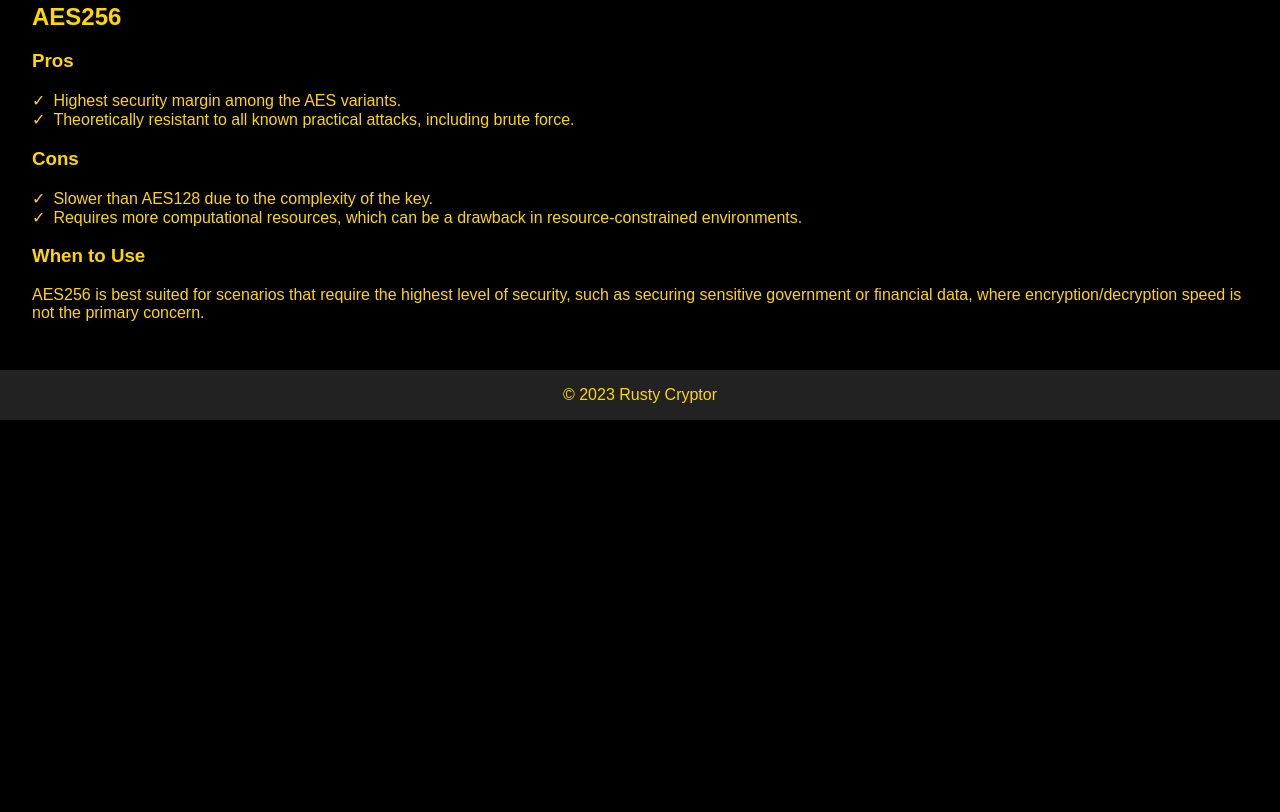
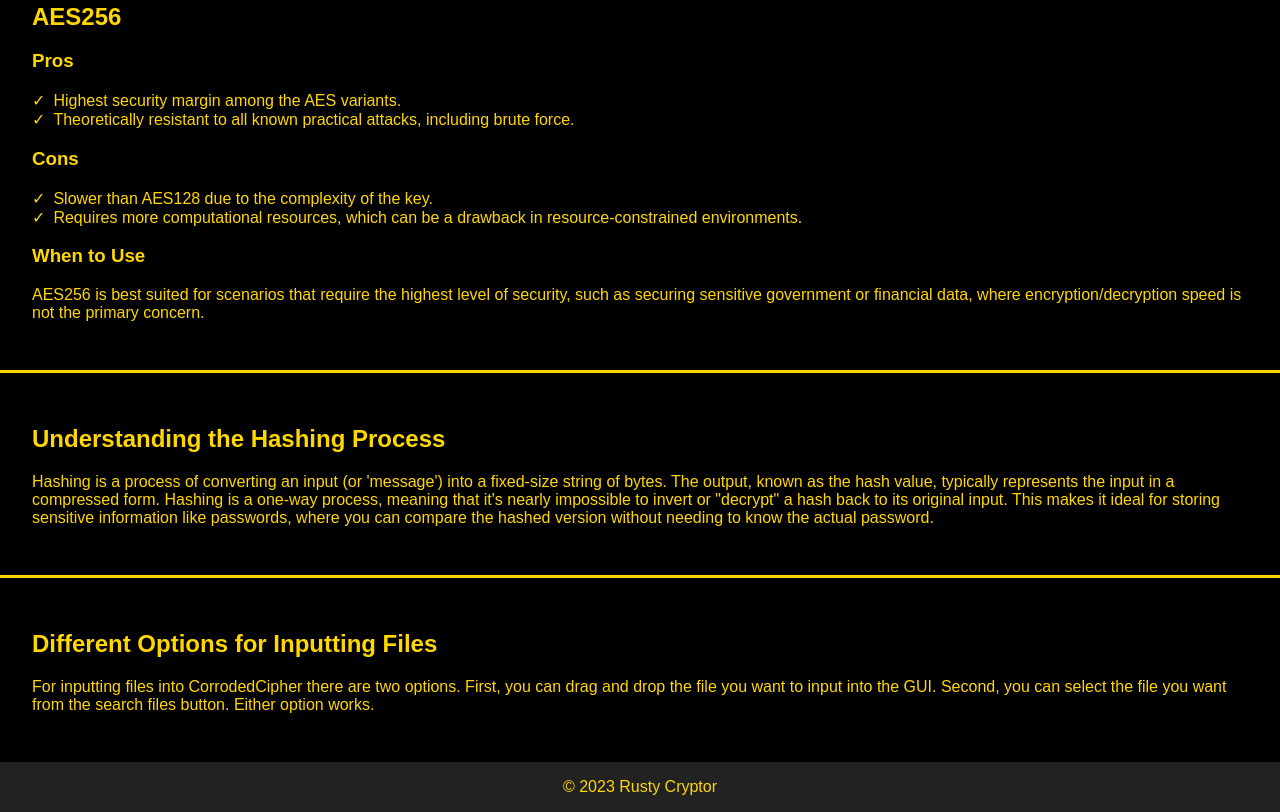
Before and after one commit to BentleyCreated/index.html, a plain HTML site: page index.html in a window 1280 px wide. Shown: the part 1547-2359 px from the top of the page. Before the commit the page ends 1967 px from the top, so only its background shows below. Drawn offline with Linux system fonts and the light colour scheme.

Commit message:
Add files via upload

```diff
--- a/index.html
+++ b/index.html
@@ -133,6 +133,18 @@
             <h3>When to Use</h3>
             <p>AES256 is best suited for scenarios that require the highest level of security, such as securing sensitive government or financial data, where encryption/decryption speed is not the primary concern.</p>
         </section>
+
+        <section id="hashing">
+            <h2>Understanding the Hashing Process</h2>
+            <p>Hashing is a process of converting an input (or 'message') into a fixed-size string of bytes. The output, known as the hash value, typically represents the input in a compressed form. Hashing is a one-way process, meaning that it's nearly impossible to invert or "decrypt" a hash back to its original input. This makes it ideal for storing sensitive information like passwords, where you can compare the hashed version without needing to know the actual password.</p>
+        </section>
+
+        <section id="Inputting Files">
+            <h2>Different Options for Inputting Files</h2>
+            <p>For inputting files into CorrodedCipher there are two options. First, you can drag and drop the file you want to input into the GUI. Second, you can select the file you want from the search files button. Either option works.</p>
+        </section>
+
+
     </article>
 </body>
 <footer>
```
